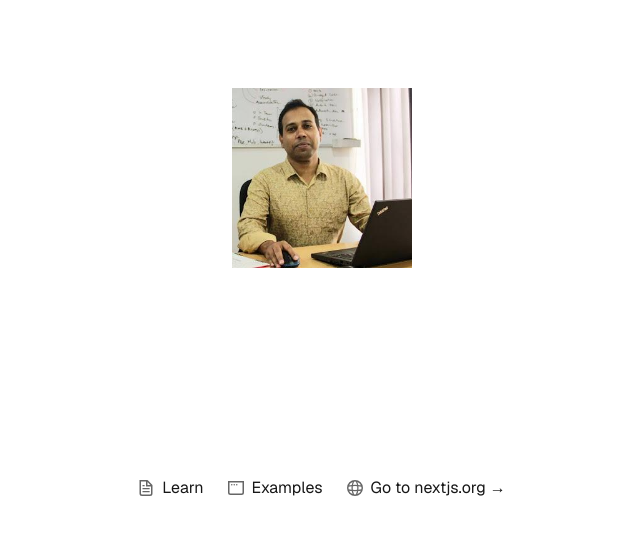
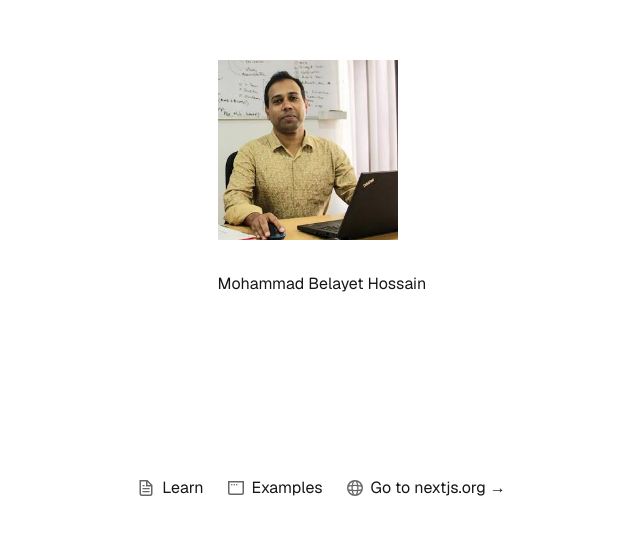
Before and after one commit to idbbelayet/portfolio, a Next.js app: page / in a window 1280 px wide. Shown: the part 222-756 px from the top of the page, without its empty margins (318-958 px from the left). Built offline with nearby package versions, Linux system fonts and the light colour scheme.

Commit message:
name added

```diff
--- a/app/page.tsx
+++ b/app/page.tsx
@@ -12,6 +12,8 @@ export default function Home() {
           height={38}
           priority
         />
+
+        <h1>Mohammad Belayet Hossain</h1>
       </main>
       <footer className="row-start-3 flex gap-[24px] flex-wrap items-center justify-center">
         <a
```
